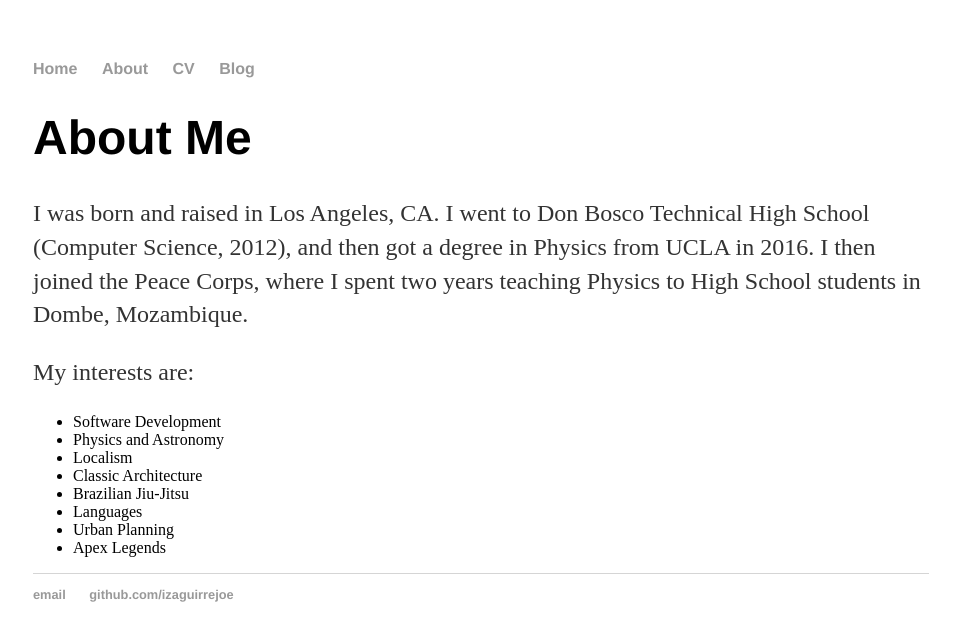
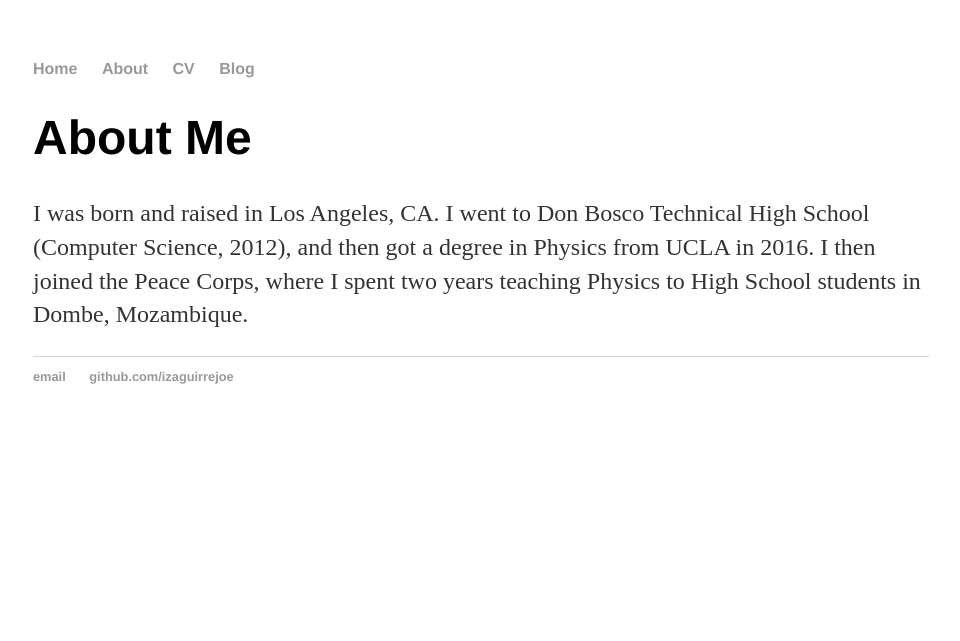
Before and after one commit to izaguirrejoe/izaguirrejoe.github.io, a Jekyll site: the page built from about/index.html, in a window 1280 px wide. Shown: the top 641 px of the page, without its empty margins (159-1119 px from the left). Built offline with Jekyll 4.4.1, drawn with Linux system fonts in a browser that asks for light colours.

Commit message:
Changed about page

```diff
--- a/about/index.html
+++ b/about/index.html
@@ -5,15 +5,4 @@ title: About
 <div class="blurb">
 	<h1>About Me</h1>
 	<p>I was born and raised in Los Angeles, CA. I went to Don Bosco Technical High School (Computer Science, 2012), and then got a degree in Physics from UCLA in 2016. I then joined the Peace Corps, where I spent two years teaching Physics to High School students in Dombe, Mozambique. </p>
-	<p>My interests are: </p>
-	<ul>
-		<li>Software Development</li>
-		<li>Physics and Astronomy</li>
-		<li>Localism</li>
-		<li>Classic Architecture</li>
-		<li>Brazilian Jiu-Jitsu</li>
-		<li>Languages</li>
-		<li>Urban Planning</li>
-		<li>Apex Legends</li>
-	</ul>
 </div><!-- /.blurb -->
```
